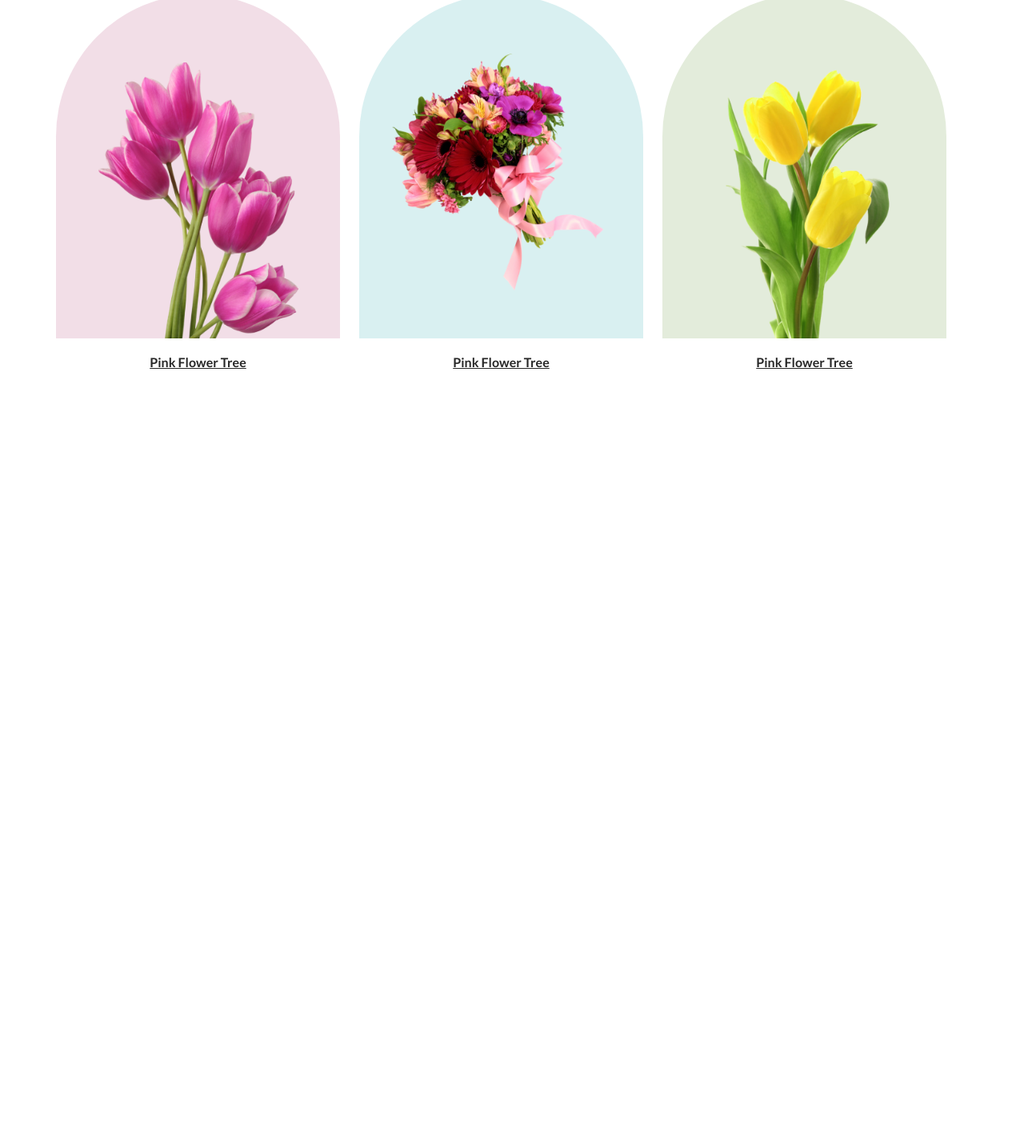
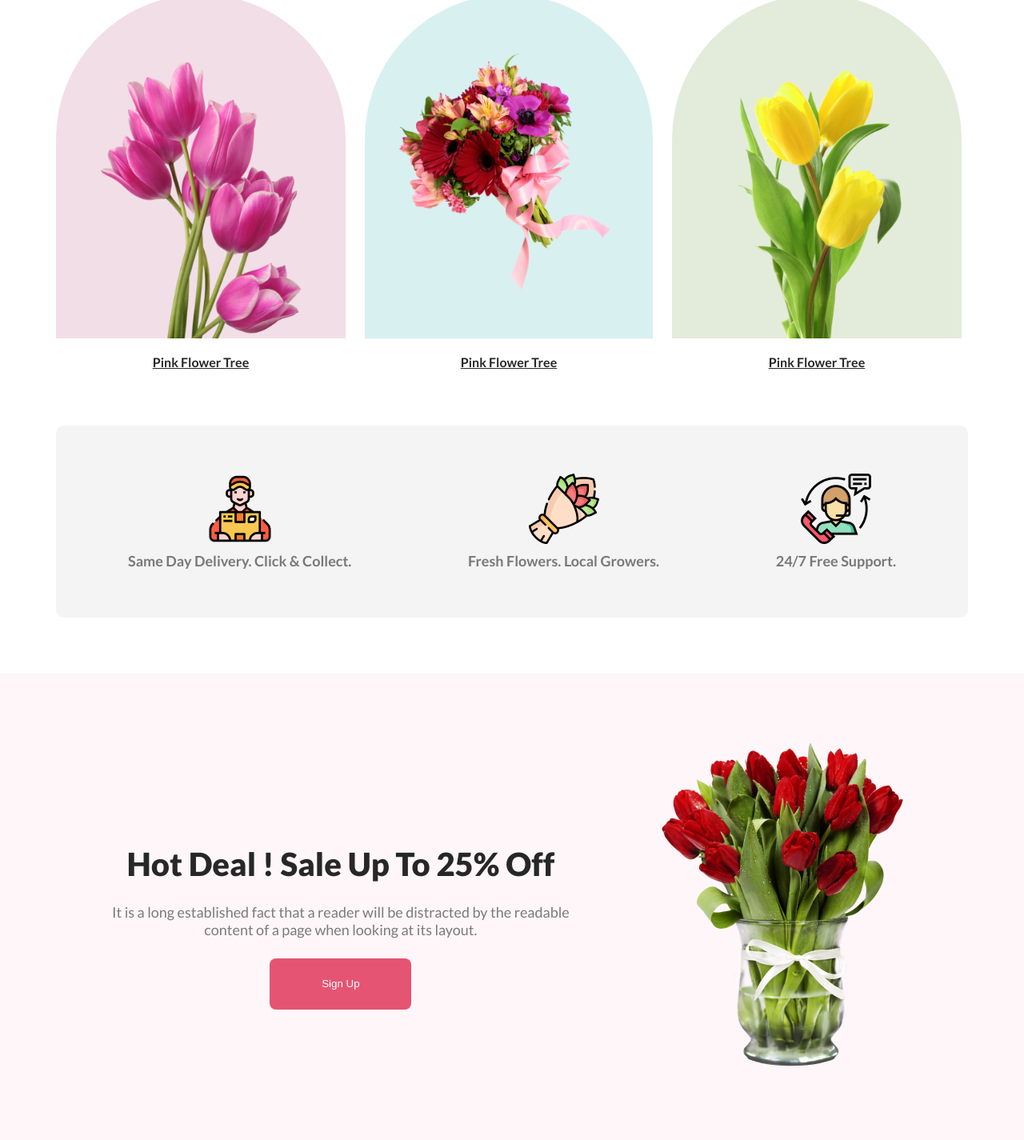
Before and after one commit to Jobayer561/Tools-Assignment-Responsive-Flowers, a plain HTML site: page index.html in a window 1280 px wide. Shown: the part 992-2417 px from the top of the page at 80% size. Before the commit the page ends 1504 px from the top, so only its background shows below. Drawn offline with Linux system fonts and the light colour scheme.

Commit message:
discount section add

```diff
--- a/index.html
+++ b/index.html
@@ -66,6 +66,37 @@
 
             </div>
         </section>
+
+        <section class="fixed">
+            <div class="service">
+                <div class="features">
+                    <img src="./Asset/Group 57.png" alt="">
+                    <p>Same Day Delivery. Click & Collect.</p>
+                </div>
+                <div class="features">
+                    <img src="./Asset/Group 58.png" alt="">
+                    <p>Fresh Flowers. Local Growers.</p>
+                </div>
+                <div class="features">
+                    <img src="./Asset/Group 59.png" alt="">
+                    <p>24/7 Free Support.</p>
+                </div>
+
+            </div>
+        </section>
+
+        <section class="discount-bg">
+            <div class="discount ">
+                <div class="div-left">
+                <h1>Hot Deal ! Sale Up To 25% Off</h1>
+                <p>It is a long established fact that a reader will be distracted by the readable <br> content of a page when looking at its layout.</p>
+                <button class="primary-btn">Sign Up</button>
+            </div>
+            <div class="div-right">
+            <img src="./Asset/pngwing 8.png" alt="">
+            </div>
+            </div>
+        </section>
     </main>
   </body>
 </html>
--- a/styles/style.css
+++ b/styles/style.css
@@ -76,12 +76,12 @@ header {
   margin-top: 50px;
   display: flex;
   gap: 24px;
-  margin-bottom: 50px;
+  margin-bottom: 70px;
 }
 .card1 {
   background-color: #a7216226;
   border-radius: 250px 250px 0 0;
-  width: 355px;
+  width: 362px;
   height: 430px;
   display: flex;
   justify-content: center;
@@ -91,7 +91,7 @@ header {
 .card2 {
   background-color: #0597a026;
   border-radius: 250px 250px 0 0;
-  width: 355px;
+  width: 360px;
   height: 430px;
   display: flex;
   justify-content: center;
@@ -101,7 +101,7 @@ header {
 .card3 {
   background-color: #477d1126;
   border-radius: 250px 250px 0 0;
-  width: 355px;
+  width: 362px;
   height: 430px;
   display: flex;
   justify-content: center;
@@ -126,3 +126,61 @@ header {
   color: #272727;
   font-weight: 700;
 }
+.service {
+  padding: 60px 90px;
+  background-color: #2727270d;
+  border-radius: 10px;
+  display: flex;
+  justify-content: space-between;
+  margin-bottom: 70px;
+}
+
+.features {
+  display: flex;
+  flex-direction: column;
+  align-items: center;
+  text-align: center;
+  gap: 10px;
+}
+.features p {
+  color: #27272799;
+  font-size: 18px;
+  font-weight: 600;
+}
+.discount-bg {
+  background-color: #e554730d;
+}
+.discount {
+  max-width: 1000px;
+  margin: 0 auto;
+  display: flex;
+  justify-content: space-between;
+}
+.div-left {
+  display: flex;
+  flex-direction: column;
+  justify-content: center;
+  align-items: center;
+  margin-top: 50px;
+}
+.div-left h1 {
+  text-align: center;
+  color: #272727;
+  font-size: 40px;
+  font-weight: 800;
+  margin-bottom: 25px;
+}
+.div-left p {
+  color: #27272799;
+  text-align: center;
+  font-size: 18px;
+  font-weight: 400;
+  margin-bottom: 25px;
+}
+.div-left button {
+  align-items: center;
+}
+.div-right img {
+  margin-top: 80px;
+  margin-bottom: 80px;
+}
```
